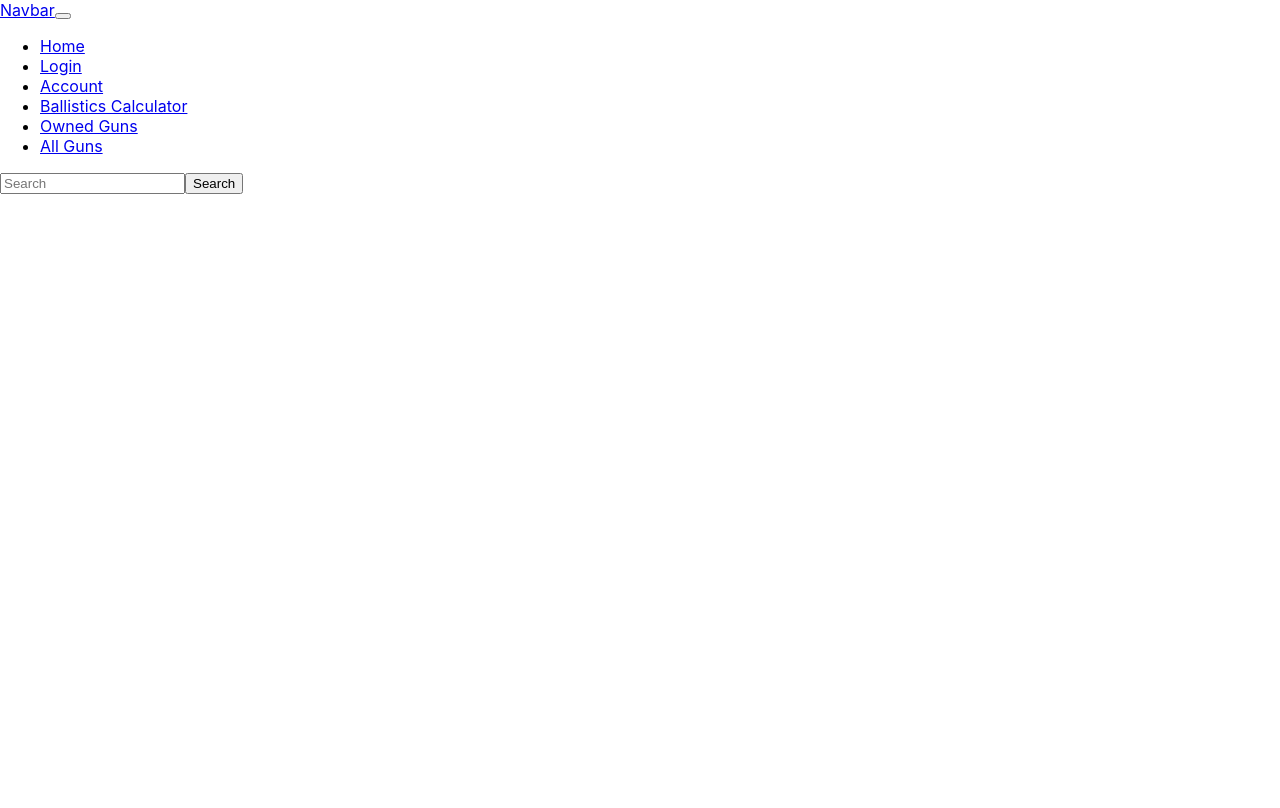
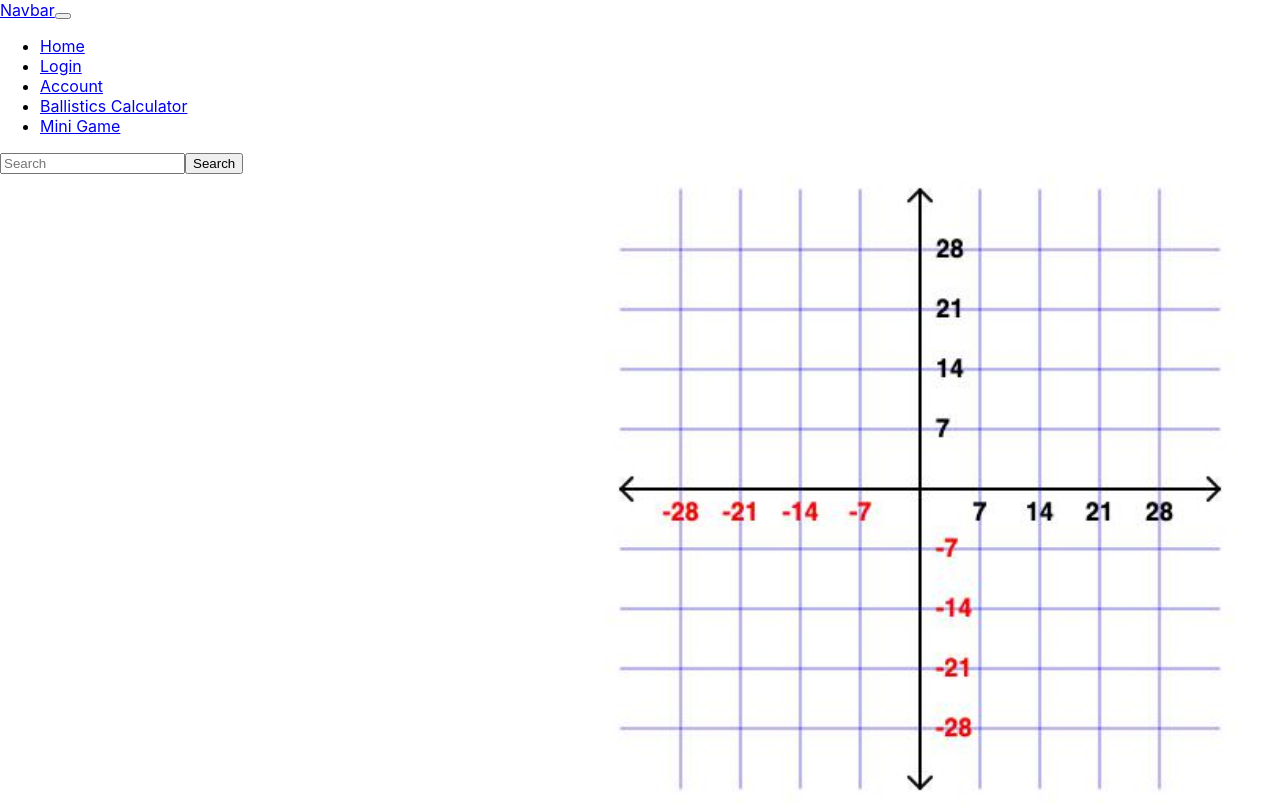
Before and after one commit to bboyyohan/mod4frontend, a React (Create React App) app: page /mini_game in a window 1280 px wide. Built offline with nearby package versions, Linux system fonts and the light colour scheme; no server answers; the HTML template or start-up script is replaced by a standard one.

Commit message:
Co-authored-by: thedesertfox2 <alexander.gautherin@uconn.edu>

```diff
--- a/src/App.js
+++ b/src/App.js
@@ -6,8 +6,7 @@ import {Route, Switch, Redirect} from 'react-router-dom'
 import Home from './component/Home'
 import BallisticsCalculator from './container/ContentContainer'
 import Account from './container/ContentContainer'
-import OwnedGuns from './container/ContentContainer'
-import Guns from './container/ContentContainer'
+import MiniGame from './component/MiniGame'
 
 
 
@@ -98,14 +97,9 @@ class App extends React.Component{
 
           } />
 
-          <Route path='/owned_guns' render={() =>
+          <Route path='/mini_game' render={() =>
 
-              <ContentContainer component={OwnedGuns} />
-          } />
-
-          <Route path='/guns' render={() =>
-
-            <ContentContainer component={Guns} />
+              <ContentContainer component={MiniGame} />
           } />
 
         </Switch>
--- /dev/null
+++ b/src/component/MiniGame.js
@@ -0,0 +1,59 @@
+import React from 'react'
+import img1 from '../img/1.jpg'
+import img2 from '../img/2.jpg'
+import img3 from '../img/3.jpg'
+import img4 from '../img/4.jpg'
+
+
+
+
+class MiniGame extends React.Component {
+    // n =.5
+
+    calc = (e) => {
+        console.log(e.clientX, e.clientY)
+        const g = 41.67 //  ((ft^.5)/s)
+        const n = .5
+        const fo = 0
+        let drop = (((g / this.state.initialVel) / (( 1 / this.state.projectileHorizontalRange ) - (1/(fo - (.75 + .00006 * this.state.projectileHorizontalRange) * n * this.state.projectileHorizontalRange)))))
+        this.setState({
+            projectileDrop: drop
+
+        })
+        console.log(e.clientY + 60 * drop)
+    }
+
+
+    state = {
+        initialVel: 2000,
+        projectileHorizontalRange: 400,
+        projectileDrop: 0
+
+    }
+
+
+    render() {
+        let canvas = ""
+        if (this.state.projectileHorizontalRange === 100 || this.state.projectileHorizontalRange === 200) {
+            canvas = img1
+        } else if (this.state.projectileHorizontalRange === 300) {
+            canvas = img2
+        } else if (this.state.projectileHorizontalRange === 400) {
+            canvas = img3
+        } else {
+            canvas = img4
+        }
+
+        console.log(canvas)
+
+
+
+        return(
+            <div>
+                <canvas ref="canvas" width={600} height={600} /> <img onClick={this.calc} ref="image" width={630} height={630} src={canvas} className="hidden" />
+            </div>
+        )
+    }
+}
+
+export default MiniGame
--- a/src/component/Navbar.js
+++ b/src/component/Navbar.js
@@ -120,13 +120,8 @@ class Navbar extends React.Component {
               </Link>
             </li>
             <li className="nav-item">
-              <Link to="/owned_guns">
-                <div className="nav-link" href="#">Owned Guns</div>
-              </Link>
-            </li>
-            <li className="nav-item">
-              <Link to="/guns">
-                <div className="nav-link" href="#">All Guns</div>
+              <Link to="/mini_game">
+                <div className="nav-link" >Mini Game</div>
               </Link>
             </li>
           </ul>
--- a/src/container/BallisticsCalculator.js
+++ b/src/container/BallisticsCalculator.js
@@ -10,30 +10,30 @@ class BallisticsCalculator extends React.Component {
     // calculations originally from npm package 'projectile-motion-with-air-resistance'
     // add these in (temp, dewPoint, altitude, initialHeight)
     calculations = (e) => {
-        e.preventDefault()
-        // debugger
-        this.setState({
-            calibre: (this.state.calibre / 1000), // meters
-            bulletWeight: (this.state.weight / 15432), // kg
-            muzzleVelocity: (this.state.muzzleVelocity / 3.281), // m/s
-            // barrelLength: this.state.barrelLength,
-            // ballisticCoefficient: 0,
-            dragCoefficient: 0.5, //
-            // windMPH: this.state.windMPH,
-            // windMPS: this.state.windMPS,
-            // windDirection: this.state.windDirection,
-            // selectedOption: "option1",
-            shootingAngle: ((this.state.shootingAngle) * Math.PI / 180), // radians 1° × π/180 = 0.01745rad
-            //shootingRange: 0
-            temp: (((this.state.temp - 32)) * 5/9), // celcius (70°F − 32) × 5/9 = 21.111°C
-            dewPoint: (((this.state.dewPoint - 32)) * 5/9), // celcius
-            initialHeight: (this.state.initialHeight /  3.281), // meters; this can also be used for drop on the minigame
-            altitude: (this.state.altitude /  3.281) // meters
-            // maximumHeight: 0,
-            // horizontalRange: 0,
-            // timeOfFlight: 0
+        // e.preventDefault()
+        // // debugger
+        // this.setState({
+        //     calibre: (this.state.calibre / 1000), // meters
+        //     bulletWeight: (this.state.weight / 15432), // kg
+        //     muzzleVelocity: (this.state.muzzleVelocity / 3.281), // m/s
+        //     // barrelLength: this.state.barrelLength,
+        //     // ballisticCoefficient: 0,
+        //     dragCoefficient: 0.5, //
+        //     // windMPH: this.state.windMPH,
+        //     // windMPS: this.state.windMPS,
+        //     // windDirection: this.state.windDirection,
+        //     // selectedOption: "option1",
+        //     shootingAngle: ((this.state.shootingAngle) * Math.PI / 180), // radians 1° × π/180 = 0.01745rad
+        //     //shootingRange: 0
+        //     temp: (((this.state.temp - 32)) * 5/9), // celcius (70°F − 32) × 5/9 = 21.111°C
+        //     dewPoint: (((this.state.dewPoint - 32)) * 5/9), // celcius
+        //     initialHeight: (this.state.initialHeight /  3.281), // meters; this can also be used for drop on the minigame
+        //     altitude: (this.state.altitude /  3.281) // meters
+        //     // maximumHeight: 0,
+        //     // horizontalRange: 0,
+        //     // timeOfFlight: 0
 
-        })
+        // })
       const gravity = 9.81;
       const crossSectionalArea = Math.pow(this.state.calibre / 2, 2) * Math.PI;
       const airDensity = this.airDensity(this.state.temp, this.state.dewPoint, this.state.altitude);
@@ -77,8 +77,9 @@ class BallisticsCalculator extends React.Component {
         return Math.sinh(2.0 * Q) / lam(Q);
       };
     //Was there supposed to be a number between 'return' and '-' on line 57
+    // added u_s
       const t_s = (Q) => {
-        return -integrate(f_t, Q_0, Q) / Math.sqrt(gravity * airDensityConstants);
+        return -1 * integrate(f_t, Q_0, Q) / Math.sqrt(gravity * airDensityConstants);
       };
       const x_s = (Q) => {
         return x_0 - integrate(f_x, Q_0, Q) / airDensityConstants;
@@ -103,6 +104,7 @@ class BallisticsCalculator extends React.Component {
 
 
     //   return { maximumHeight, horizontalRange, timeOfFlight };
+    // console.log(timeof)
       this.setState({maximumHeight: maximumHeight, horizontalRange: horizontalRange, timeOfFlight: timeOfFlight})
     }
 
@@ -180,17 +182,42 @@ class BallisticsCalculator extends React.Component {
         })
     }
 
-    // windChangeHandler = (e) => {
-    //     this.setState({
-    //         [e.target.name]: e.target.value
-    //     })
-    // }
+    handleSubmit = (e) => {
+        e.preventDefault()
+        // debugger
+        this.setState({
+            calibre: (this.state.calibre / 1000), // meters
+            bulletWeight: (this.state.weight / 15432), // kg
+            muzzleVelocity: (this.state.muzzleVelocity / 3.281), // m/s
+            // barrelLength: this.state.barrelLength,
+            // ballisticCoefficient: 0,
+            dragCoefficient: (this.state.dragCoefficient * 0.000703069), //
+            // windMPH: this.state.windMPH,
+            // windMPS: this.state.windMPS,
+            // windDirection: this.state.windDirection,
+            // selectedOption: "option1",
+            shootingAngle: ((this.state.shootingAngle) * Math.PI / 180), // radians 1° × π/180 = 0.01745rad
+            //shootingRange: 0
+            temp: (((this.state.temp - 32)) * 5/9), // celcius (70°F − 32) × 5/9 = 21.111°C
+            dewPoint: (((this.state.dewPoint - 32)) * 5/9), // celcius
+            initialHeight: (this.state.initialHeight /  3.281), // meters; this can also be used for drop on the minigame
+            altitude: (this.state.altitude /  3.281) // meters
+            // maximumHeight: 0,
+            // horizontalRange: 0,
+            // timeOfFlight: 0
 
+        })
+        this.calculations()
+    }
+
+
+
+    //added handlesubmit instead of this.calculations
 
     render(){
         return(
             <div>
-                <form onSubmit={this.calculations}>
+                <form onSubmit={this.handleSubmit}>
                     <label> Calibre (numeric values only):
                         <br/>
                     <select onChange={this.selectHandler} type="number">
@@ -308,7 +335,7 @@ class BallisticsCalculator extends React.Component {
                     Direction wind flows (negative is left, positive is right) with distance: {this.state.windMPS * 39.37} inches.
                     Amount of inches (negative is left, positive is right) the projectile travelled overall.: {this.state.windMPS * 39.37 * this.state.timeOfFlight} inches.
                 </p>
-                <GraphicDisplay/>
+                {/* <GraphicDisplay/> */}
             </div>
 
         )
--- a/src/container/ContentContainer.js
+++ b/src/container/ContentContainer.js
@@ -7,7 +7,8 @@ import {
 import Home from '../component/Home'
 import Account from './Account'
 // import OwnedGuns from './OwnedGuns';
-import Guns from './Guns'
+// import Guns from './Guns'
+import MiniGame from '../component/MiniGame'
 
 
 
@@ -70,14 +71,10 @@ class ContentContainer extends React.Component {
 
                     <Account currentUser={this.props.currentUser} guns={this.state.guns} ownedGuns={this.props.ownedGuns} deleteGuns={this.props.deleteGuns} addGuns={this.props.addGuns}/>
                 }/>
-                {/* <Route path="/owned_guns" render={() =>
+                 <Route exact path="/mini_game" render={() =>
 
-                    <OwnedGuns />
-                }/> */}
-
-                <Route path="/guns" render={() =>
-                    <Guns />
-                }/>
+                <MiniGame />
+                } />
             </Switch>
         )
     }
```
